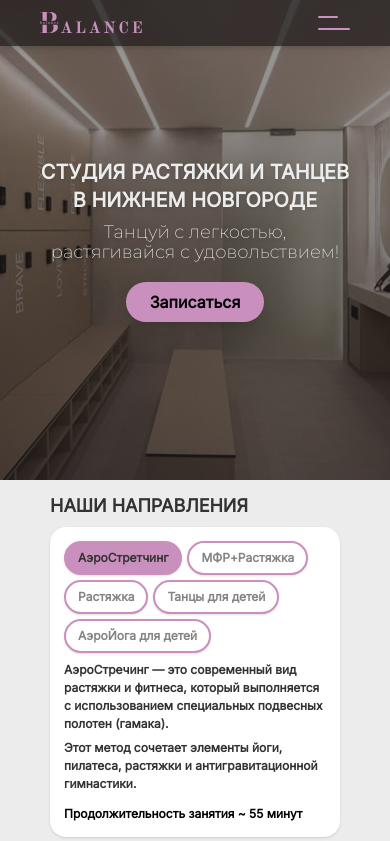
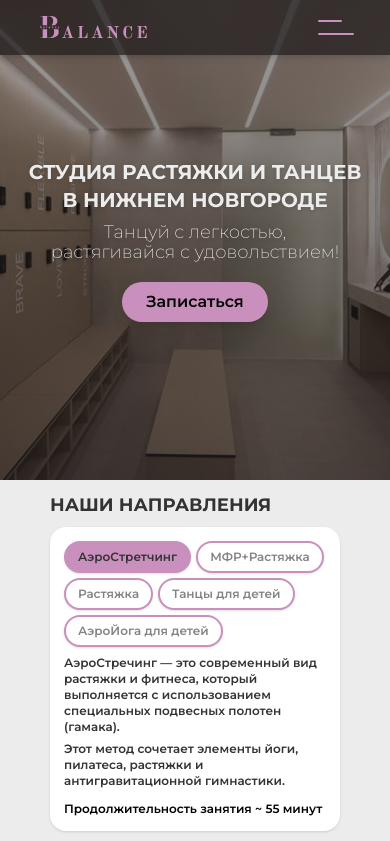
Before and after one commit to lada-nikiforova/fitness-balance, a React (Vite) app: page / in a window 390 px wide. Shown: the top 841 px of the page. Built offline with nearby package versions, Linux system fonts and the light colour scheme.

Commit message:
fix directions2

```diff
--- a/src/App.jsx
+++ b/src/App.jsx
@@ -4,7 +4,7 @@ function App() {
 
   return (
     <>
-      <div className="bg-beige font-inter box-border">
+      <div className="bg-beige font-montserrat box-border">
         <Home/>
       </div>
     </>
--- a/src/components/Header.jsx
+++ b/src/components/Header.jsx
@@ -4,20 +4,20 @@ const Header = () => {
     const [menuOpen, setMenuOpen] = useState(false);
     return (
         <header className="fixed top-0 left-0 w-full bg-header shadow-md z-50">
-            <nav className=' px-10 py-3 md:px-15 md:py-5'>
+            <nav className=' px-10 py-4 md:px-15 md:py-5'>
                 <div className='flex justify-between'>
                     <a href="#">
-                        <img className='md:w-40' src={logo} alt="Logo"/>
+                        <img className='w-27 md:w-40' src={logo} alt="Logo"/>
                     </a>
                     <button className={`md:hidden w-8 z-52 cursor-pointer relative flex flex-col justify-center items-center`} onClick={() => setMenuOpen(!menuOpen)}>
                         <span
                             className={`absolute rounded left-0 h-0.5 bg-pink transition-transform duration-300 ease-in-out ${
-                            menuOpen ? 'w-8 transform rotate-45 top-2.5' : 'w-5 rotate-0 top-1'
+                            menuOpen ? 'w-7 transform rotate-45 top-2.5' : 'w-6 rotate-0 top-1'
                             }`}
                         />
                         <span
                             className={`absolute rounded left-0 h-0.5 bg-pink transition-transform duration-300 ease-in-out ${
-                            menuOpen ? 'w-8 transform -rotate-45 bottom-2.5' : ' w-8 rotate-0 bottom-1'
+                            menuOpen ? 'w-7 transform -rotate-45 bottom-2.5' : ' w-9 rotate-0 bottom-1'
                             }`}
                         />
                     </button>
@@ -31,9 +31,8 @@ const Header = () => {
                     {menuOpen && <nav className='md:hidden fixed top-0 left-0 w-full h-full bg-white z-50'>
                         <div className='px-10 py-4'>
                             <a href="#">
-                                <img className='md:w-40' src={logo} alt="Logo"/>
+                                <img className='w-27' src={logo} alt="Logo"/>
                             </a>
-
                         </div>
                         <ul className='flex flex-col justify-center items-center h-full'>
                             <li className='mb-5'><a href="#" className ="text-pink font-semibold text-[30px]">О нас</a></li>
--- a/src/sections/Directions.jsx
+++ b/src/sections/Directions.jsx
@@ -32,20 +32,20 @@ const Directions = () => {
     return (
         <section className='bg-center bg-no-repeat min-h-[500px] md:h-[800px] flex flex-col items-center py-2 '>
             <div className="w-full max-w-[290px] md:max-w-[1180px] ">
-                <h1 className='text-[18px] font-bold text-dark mb-[8px] text-start md:text-[30px] md:mb-4'>
+                <h2 className='text-[18px] font-bold text-dark mb-[8px] text-start md:text-[30px] md:mb-4'>
                 НАШИ НАПРАВЛЕНИЯ
-                </h1>
+                </h2>
             </div>
-            <div className='flex flex-col md:flex-row justify-between'>
+            <div className='flex flex-col md:flex-row justify-between text-xs md:text-2xl'>
                 <div className='bg-white w-full max-w-[290px] min-h-[215px] rounded-[16px] shadow-sm p-[14px] mb-[12px] md:max-w-[580px] md:min-h-[620px] md:mr-[20px] flex flex-col justify-between md:p-[20px]'>
                     <div className='flex flex-wrap gap-[5px] mb-[8px] md:gap-[8px]'>
                     {directions.map(({ id, label }) => (
-                        <button key={id} className={`border-[2px] text-[12px] md:text-base rounded-full px-[12px] md:px-[24px] py-[6px] md:py-[12px] font-semibold cursor-pointer shadow-sm hover:shadow-xl
+                        <button key={id} className={`border-[2px] rounded-full px-[12px] md:px-[24px] py-[6px] md:py-[12px] font-semibold cursor-pointer shadow-sm hover:shadow-xl
                             ${activeDirection === id ? 'bg-pink text-dark  border-pink'
                             : 'bg-white text-lightdark border-pink hover:shadow-xl hover:bg-pink hover:text-dark active:bg-pink active:text-dark'}`}
                             onClick={() => setActiveDirection(id)}>{label}</button>))}
                     </div>
-                    <div className='text-[12px] font-semibold md:text-[16px]'>
+                    <div className='font-semibold'>
                         <div className='text-dark mb-[12px]'>
                             {directionText[activeDirection].split('\n').map((para, index) => (<p key={index} className="mb-[6px]">{para}</p>))}
                         </div>
```
